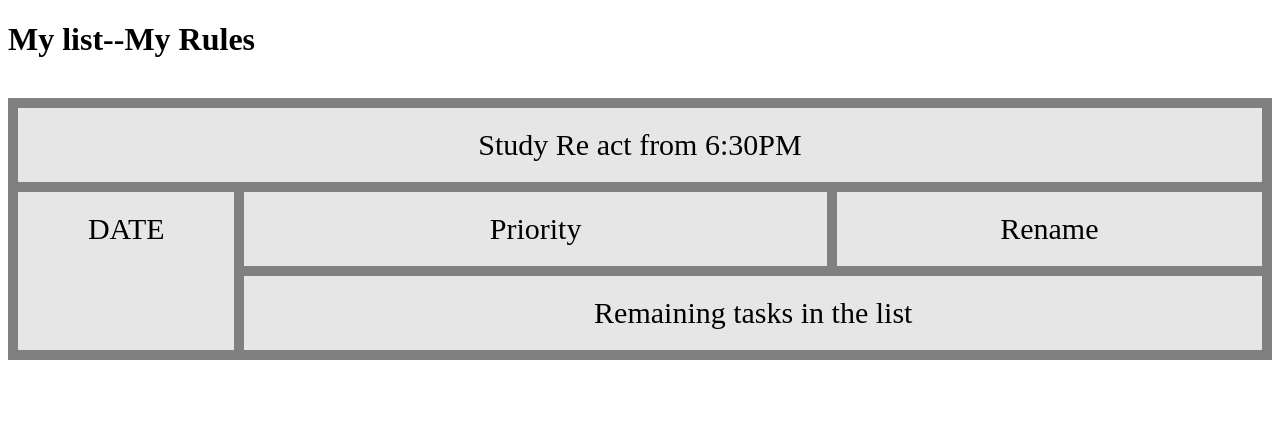
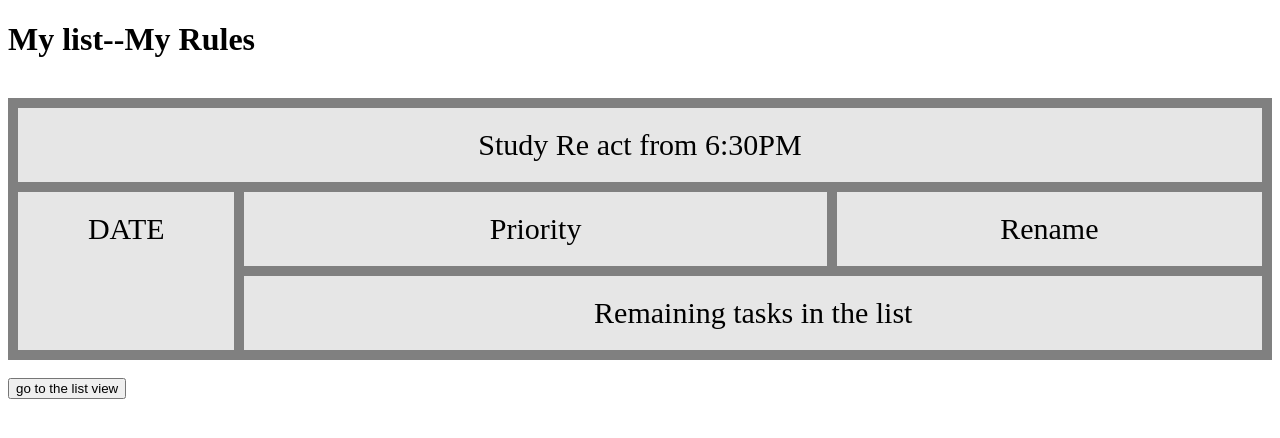
Before and after one commit to nikikalwar/frontend, a plain HTML site: page todo/listdetails.html in a window 1280 px wide. Drawn offline with Linux system fonts and the light colour scheme.

Commit message:
added few buttons for redirection

```diff
--- a/todo/listdetails.html
+++ b/todo/listdetails.html
@@ -40,6 +40,11 @@
   <div class="item4">Rename</div>
   <div class="item5">Remaining tasks in the list</div>
 </div>
+<div>
+</br>
+  <input type="button" class="go_back" value="go to the list view" style="height:100%">
+
+</div>
 <script src=listdetails.js></script>
 </body>
 </html>
--- a/todo/listdetails.js
+++ b/todo/listdetails.js
@@ -43,3 +43,9 @@ console.log(c);
             }
         }
     // else console.log("something")
+
+
+    j=document.querySelector(".go_back");
+console.log(j);
+j.addEventListener("click",myscript)
+function myscript(){window.location.href="list.html"};
--- /dev/null
+++ b/todo/login.css
@@ -0,0 +1,17 @@
+
+
+
+label{
+    font-size:20px;
+
+}
+
+input{
+    border: 1px solid black;
+    height: 20px;
+    width:50%;
+}
+
+div{
+    padding:16px;
+}
```
Also changed, not shown: todo/login.html (+1 -1 lines).
